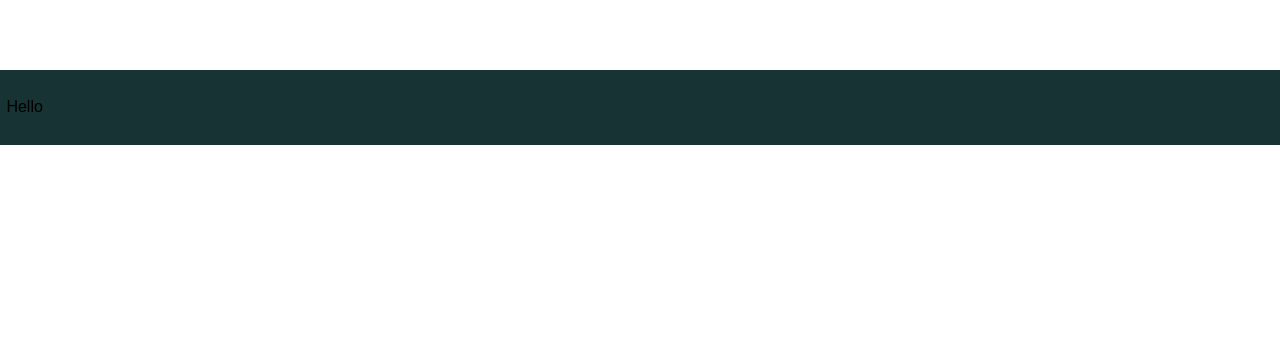
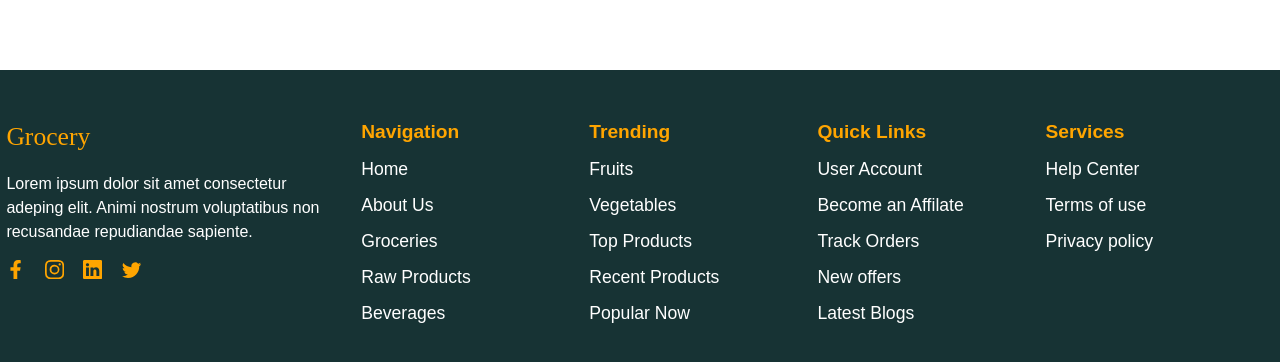
Before and after one commit to riazul01/food-ocean, a React (Create React App) app: page / in a window 1280 px wide. Shown: the part 986-1348 px from the top of the page. Before the commit the page ends 1131 px from the top, so only its background shows below. Built offline with nearby package versions, Linux system fonts and the light colour scheme; no server answers; the database is empty.

Commit message:
footer section completed💥

```diff
--- a/src/sections/Footer.jsx
+++ b/src/sections/Footer.jsx
@@ -1,10 +1,64 @@
 import React from 'react';
+import { Link } from 'react-router-dom';
+import { BsInstagram, BsLinkedin, BsTwitter } from 'react-icons/bs';
+import { FaFacebookF } from 'react-icons/fa';
 
 const Footer = () => {
     return (
         <div className="w-full bg-[#173334]">
-            <div className="mx-[auto] px-[0.4rem] py-[1.6rem] max-w-[1420px]">
-                <h1>Hello</h1>
+            <div className="mx-[auto] px-[0.4rem] py-[3rem] max-w-[1420px] flex justify-between">
+                <div className="w-[28%] pr-[1.8rem]">
+                    <h1 className="text-[1.6rem] text-[orange]" style={{fontFamily: 'Croissant One'}}>Grocery</h1>
+                    <p className="mt-[1rem] text-[#fff]">Lorem ipsum dolor sit amet consectetur adeping elit. Animi nostrum voluptatibus non recusandae repudiandae sapiente.</p>
+                    <div className="mt-[1rem] flex items-center">
+                        <a href="#null" className="cursor-pointer" title="facebook">
+                            <FaFacebookF className="mr-[1.2rem] text-[orange] text-[1.2rem] cursor-pointer"/>
+                        </a>
+                        <a href="#null" className="cursor-pointer" title="instagram">
+                            <BsInstagram className="mr-[1.2rem] text-[orange] text-[1.2rem] cursor-pointer"/>
+                        </a>
+                        <a href="#null" className="cursor-pointer" title="linkedin">
+                            <BsLinkedin className="mr-[1.2rem] text-[orange] text-[1.2rem] cursor-pointer"/>
+                        </a>
+                        <a href="#null" className="cursor-pointer" title="twitter">
+                            <BsTwitter className="mr-[1.2rem] text-[orange] text-[1.2rem] cursor-pointer"/>
+                        </a>
+                    </div>
+                </div>
+
+                <div className="flex flex-col w-[18%]">
+                    <h1 className="text-[orange] text-[1.2rem] font-bold">Navigation</h1>
+                    <Link to="" className="mt-[0.6rem] text-[#fff] text-[1.1rem]">Home</Link>
+                    <Link to="" className="mt-[0.6rem] text-[#fff] text-[1.1rem]">About Us</Link>
+                    <Link to="" className="mt-[0.6rem] text-[#fff] text-[1.1rem]">Groceries</Link>
+                    <Link to="" className="mt-[0.6rem] text-[#fff] text-[1.1rem]">Raw Products</Link>
+                    <Link to="" className="mt-[0.6rem] text-[#fff] text-[1.1rem]">Beverages</Link>
+                </div>
+
+                <div className="flex flex-col w-[18%]">
+                    <h1 className="text-[orange] text-[1.2rem] font-bold">Trending</h1>
+                    <Link to="" className="mt-[0.6rem] text-[#fff] text-[1.1rem]">Fruits</Link>
+                    <Link to="" className="mt-[0.6rem] text-[#fff] text-[1.1rem]">Vegetables</Link>
+                    <Link to="" className="mt-[0.6rem] text-[#fff] text-[1.1rem]">Top Products</Link>
+                    <Link to="" className="mt-[0.6rem] text-[#fff] text-[1.1rem]">Recent Products</Link>
+                    <Link to="" className="mt-[0.6rem] text-[#fff] text-[1.1rem]">Popular Now</Link>
+                </div>
+
+                <div className="flex flex-col w-[18%]">
+                    <h1 className="text-[orange] text-[1.2rem] font-bold">Quick Links</h1>
+                    <Link to="" className="mt-[0.6rem] text-[#fff] text-[1.1rem]">User Account</Link>
+                    <Link to="" className="mt-[0.6rem] text-[#fff] text-[1.1rem]">Become an Affilate</Link>
+                    <Link to="" className="mt-[0.6rem] text-[#fff] text-[1.1rem]">Track Orders</Link>
+                    <Link to="" className="mt-[0.6rem] text-[#fff] text-[1.1rem]">New offers</Link>
+                    <Link to="" className="mt-[0.6rem] text-[#fff] text-[1.1rem]">Latest Blogs</Link>
+                </div>
+
+                <div className="flex flex-col w-[18%]">
+                    <h1 className="text-[orange] text-[1.2rem] font-bold">Services</h1>
+                    <Link to="" className="mt-[0.6rem] text-[#fff] text-[1.1rem]">Help Center</Link>
+                    <Link to="" className="mt-[0.6rem] text-[#fff] text-[1.1rem]">Terms of use</Link>
+                    <Link to="" className="mt-[0.6rem] text-[#fff] text-[1.1rem]">Privacy policy</Link>
+                </div>
             </div>
         </div>
     );
```
